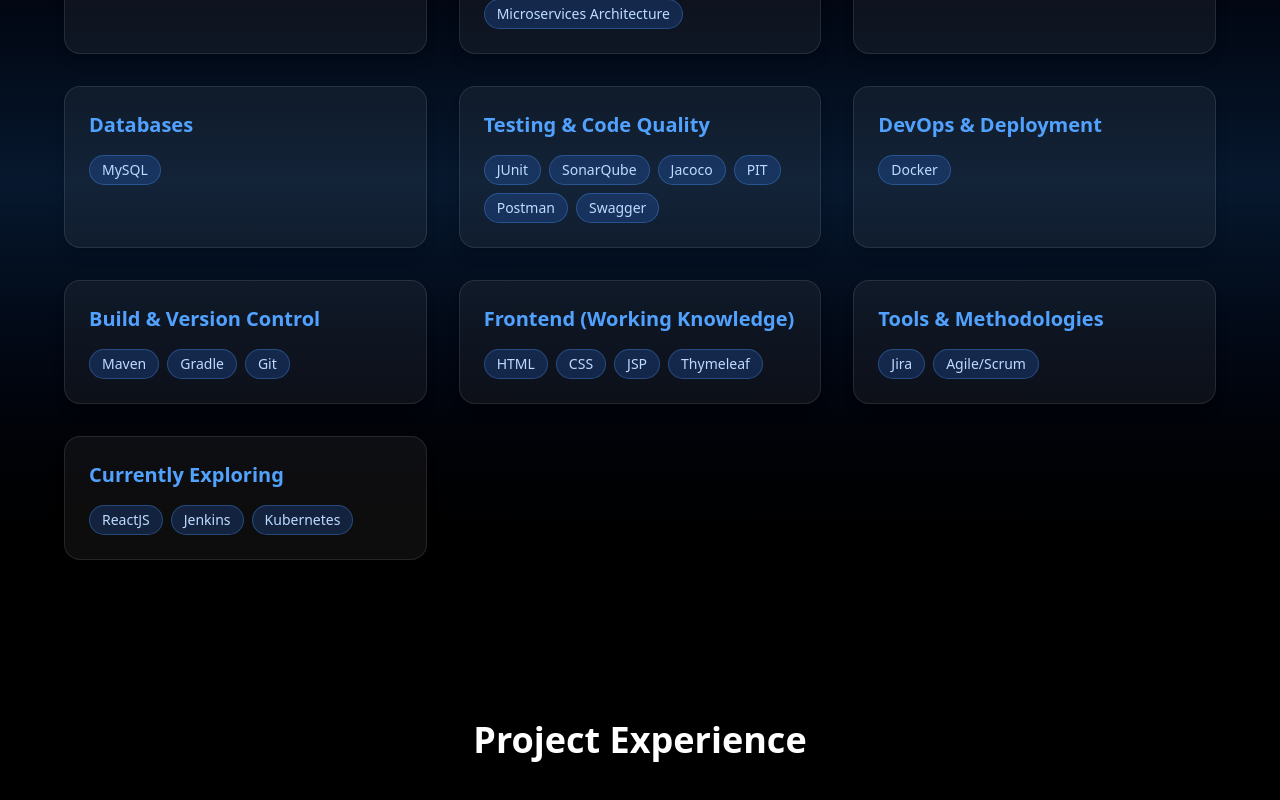
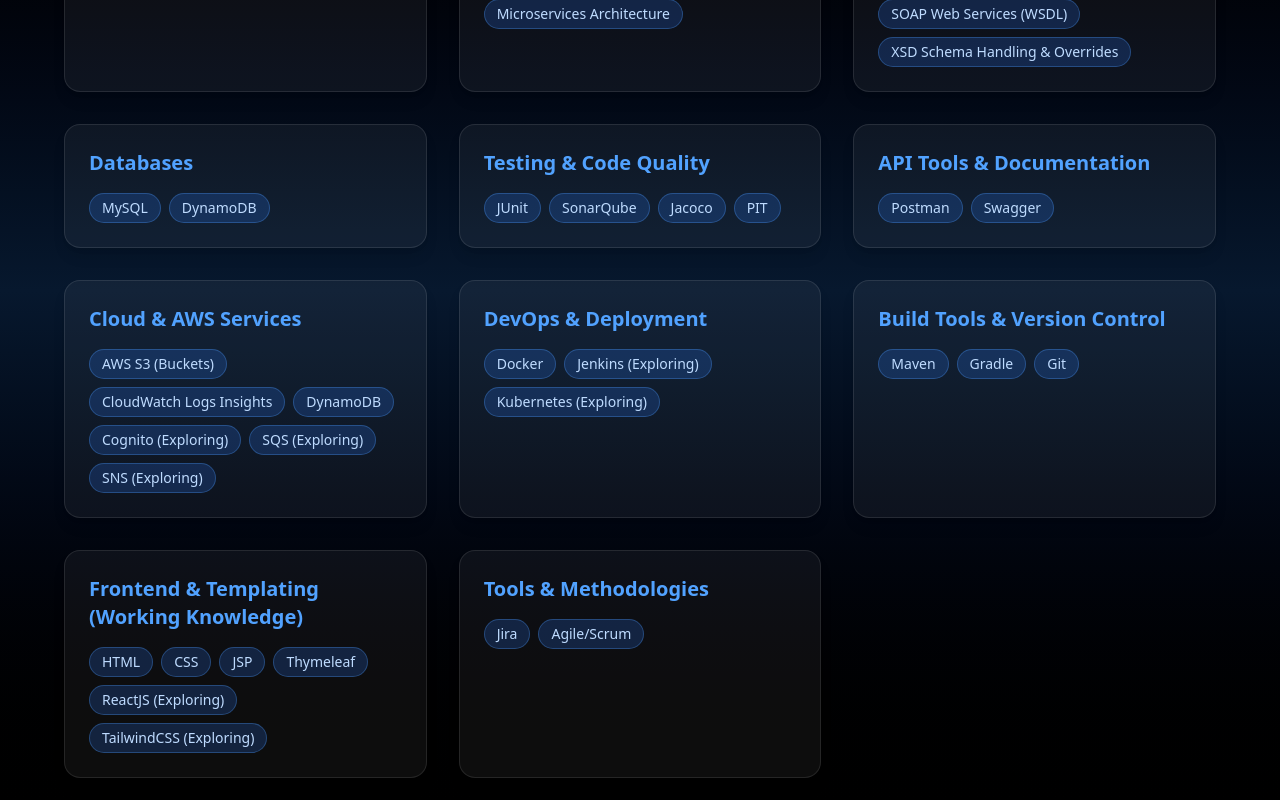
Before and after one commit to mungle-roshan-kumar/mungle-roshan-kumar-portfolio, a React (Vite) app: page / in a window 1280 px wide. Shown: the part 1260-2060 px from the top of the page. Built offline with nearby package versions, Linux system fonts and the light colour scheme.

Commit message:
Updated skills section with AWS and improved categories

```diff
--- a/src/components/Projects.jsx
+++ b/src/components/Projects.jsx
@@ -4,21 +4,21 @@
   {
     projectName: "Internal HR & Finance Management System",
     applicationName: "Company Confidential",
-    technologies: ["Java", "Spring Boot", "MySQL"],
+    technologies: ["Java", "Spring Boot", "MySQL", "DynamoDB"],
     description:
       "Exclusive internal application used by HR and Accounting teams for Payroll, ESI, PF, EPF, and statutory compliance workflows with role-based secure access.",
   },
   {
     projectName: "Flight Schedulers Application",
     applicationName: "Post-Booking Management System",
-    technologies: ["Java", "Spring Boot", "MySQL"],
+    technologies: ["Java", "Spring Boot", "MySQL", "DynamoDB"],
     description:
       "Developed a post-booking platform supporting airline scheduling operations including e-ticket generation, schedule changes, and booking updates.",
   },
   {
     projectName: "Indian Eagle – Mobile Web Application",
     applicationName: "Mobile Optimized Booking Platform",
-    technologies: ["Java", "Groovy", "Spring Boot", "Microservices", "MySQL"],
+    technologies: ["Java", "Groovy", "Spring Boot", "Microservices", "MySQL", "DynamoDB"],
     description:
       "Developed a mobile-optimized web platform accessible via browsers, improving responsiveness and performance for mobile users.",
     liveLink: "https://www.indianeagle.com",
@@ -27,7 +27,7 @@
   {
     projectName: "Indian Eagle – Desktop Web Application",
     applicationName: "Public B2C Flight Booking System",
-    technologies: ["Java", "Spring Boot", "Thymeleaf", "JavaScript", "MySQL"],
+    technologies: ["Java", "Spring Boot", "Thymeleaf", "JavaScript", "MySQL", "DynamoDB"],
     description:
       "Built a public-facing monolithic flight booking platform integrating multiple backend microservices and rendering dynamic content using Thymeleaf templates.",
     liveLink: "https://www.indianeagle.com",
@@ -35,7 +35,7 @@
   {
     projectName: "I-GARUDA – Internal CRM Application",
     applicationName: "24/7 Customer Support CRM",
-    technologies: ["Java", "Spring Framework", "JSP", "MySQL"],
+    technologies: ["Java", "Spring Framework", "JSP", "MySQL", "DynamoDB"],
     description:
       "Designed and developed an internal CRM supporting continuous customer service operations, enabling agents to manage bookings, requests, and issue resolution efficiently.",
   },
@@ -46,6 +46,7 @@
       "Java",
       "Spring Boot",
       "MySQL",
+      "DynamoDB",
       "SonarQube",
       "Jacoco",
       "PIT",
@@ -60,6 +61,7 @@
       "Java",
       "Spring Boot",
       "MySQL",
+      "DynamoDB",
       "SonarQube",
       "Jacoco",
       "PIT",
@@ -74,6 +76,7 @@
       "Java",
       "Spring Boot",
       "MySQL",
+      "DynamoDB",
       "SonarQube",
       "Jacoco",
       "PIT",
--- a/src/components/Skills.jsx
+++ b/src/components/Skills.jsx
@@ -7,50 +7,50 @@
   },
   {
     title: "Frameworks & Architecture",
-    skills: [
-      "Spring Boot",
-      "Spring Framework",
-      "Microservices Architecture",
-    ],
+    skills: ["Spring Boot", "Spring Framework", "Microservices Architecture"],
   },
   {
     title: "Web Services",
-    skills: ["RESTful APIs", "SOAP Web Services"],
+    skills: ["RESTful APIs", "SOAP Web Services (WSDL)", "XSD Schema Handling & Overrides"],
   },
   {
     title: "Databases",
-    skills: ["MySQL"],
+    skills: ["MySQL", "DynamoDB"],
   },
   {
     title: "Testing & Code Quality",
+    skills: ["JUnit", "SonarQube", "Jacoco", "PIT"],
+  },
+  {
+    title: "API Tools & Documentation",
+    skills: ["Postman", "Swagger"],
+  },
+  {
+    title: "Cloud & AWS Services",
     skills: [
-      "JUnit",
-      "SonarQube",
-      "Jacoco",
-      "PIT",
-      "Postman",
-      "Swagger",
+      "AWS S3 (Buckets)",
+      "CloudWatch Logs Insights",
+      "DynamoDB",
+      "Cognito (Exploring)",
+      "SQS (Exploring)",
+      "SNS (Exploring)",
     ],
   },
   {
     title: "DevOps & Deployment",
-    skills: ["Docker"],
+    skills: ["Docker", "Jenkins (Exploring)", "Kubernetes (Exploring)"],
   },
   {
-    title: "Build & Version Control",
+    title: "Build Tools & Version Control",
     skills: ["Maven", "Gradle", "Git"],
   },
   {
-    title: "Frontend (Working Knowledge)",
-    skills: ["HTML", "CSS", "JSP", "Thymeleaf"],
+    title: "Frontend & Templating (Working Knowledge)",
+    skills: ["HTML", "CSS", "JSP", "Thymeleaf", "ReactJS (Exploring)", "TailwindCSS (Exploring)"],
   },
   {
     title: "Tools & Methodologies",
     skills: ["Jira", "Agile/Scrum"],
-  },
-  {
-    title: "Currently Exploring",
-    skills: ["ReactJS", "Jenkins", "Kubernetes"],
   },
 ];
 
```
